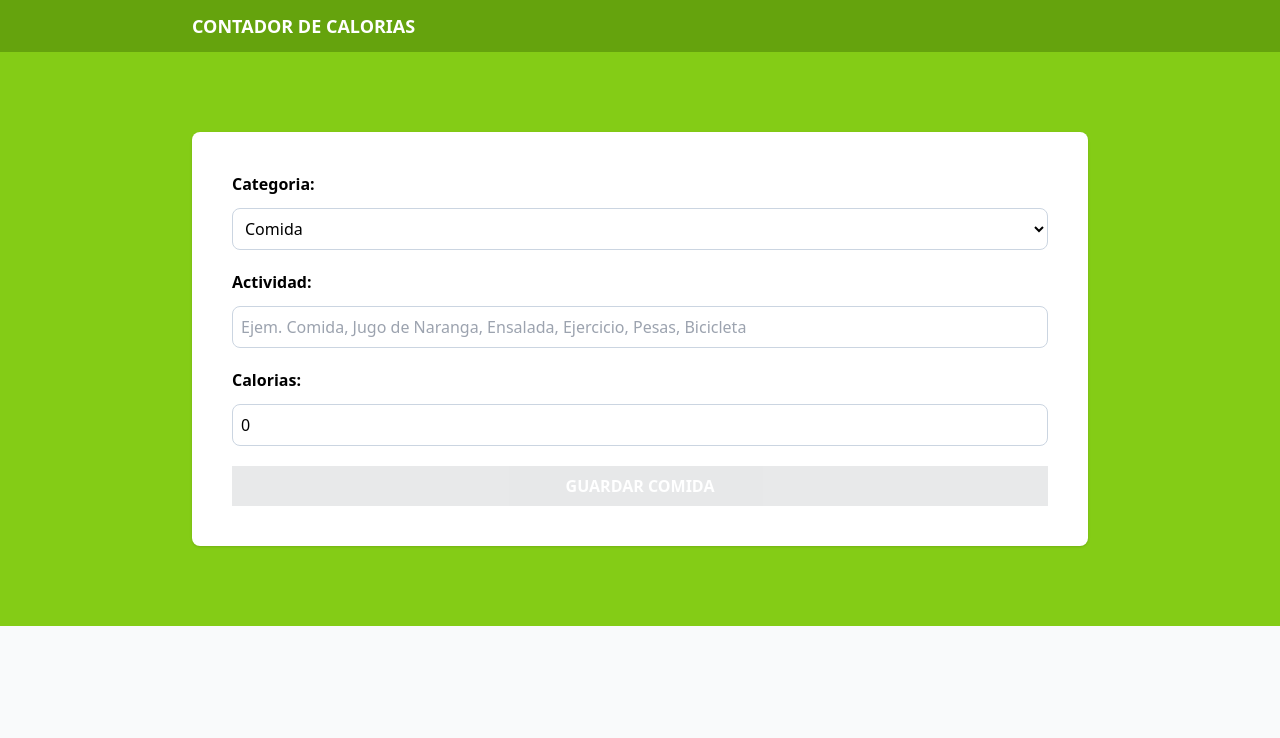
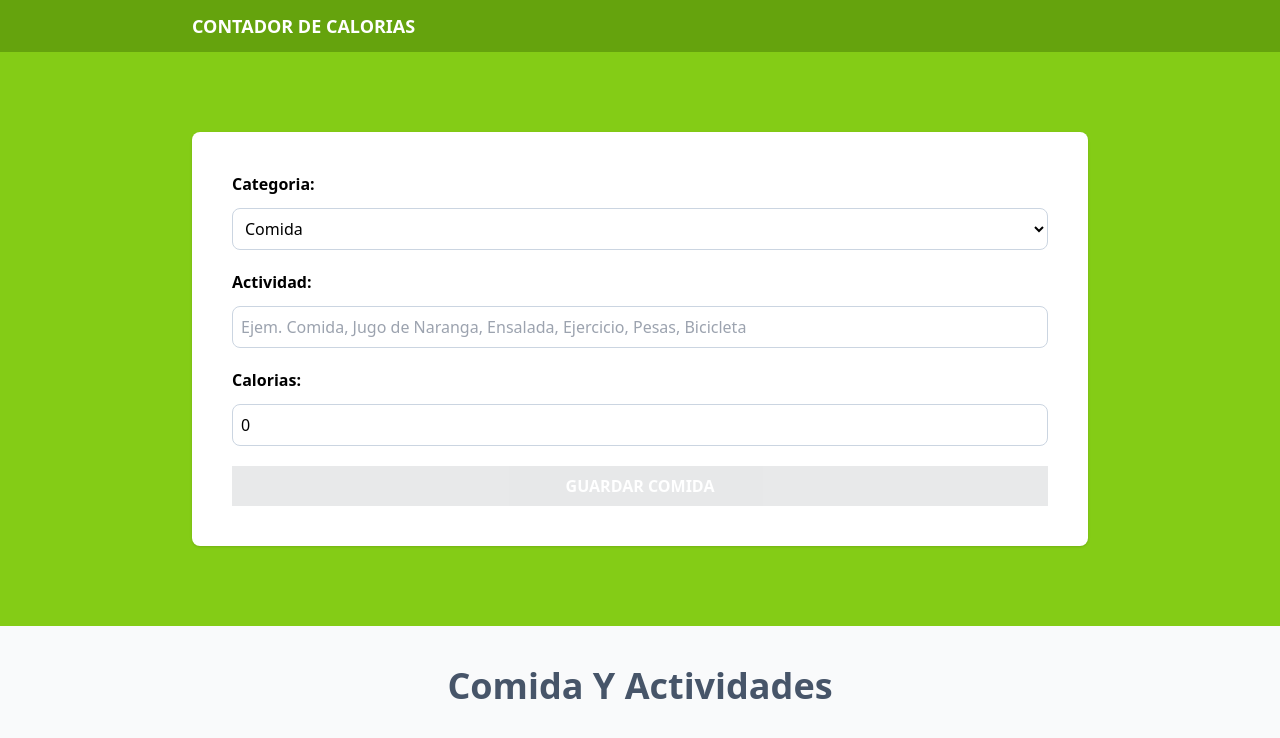
Before and after one commit to joninoni/contador-calorias-ts, a React (Vite) app: page / in a window 1280 px wide. Shown: the top 738 px of the page. Built offline with nearby package versions, Linux system fonts and the light colour scheme.

Commit message:
creo el componente que listara las actividades

```diff
--- a/src/App.tsx
+++ b/src/App.tsx
@@ -1,6 +1,7 @@
 import {useReducer} from "react"
 import Form from "./components/Form"
 import { activityReducer,initialState} from "./reducers/activityReducer"
+import ActivityList from "./components/ActivityList"
 
 function App() {
 
@@ -23,6 +24,12 @@ function App() {
 					/>
 				</div>
 			</section>
+
+			<section className=" p-10 mx-auto max-w-4xl">
+				<ActivityList
+					activities={state.activities}
+				/>
+			</section>
 		</>
 	)
 }
--- /dev/null
+++ b/src/components/ActivityList.tsx
@@ -0,0 +1,31 @@
+import { Activity } from "../types"
+
+type ActivityListProps = {
+  activities : Activity[]
+}
+
+const ActivityList = ({activities} : ActivityListProps) => {
+    return (
+        <>
+            <h2 className=" text-4xl text-center text-slate-600 font-bold">Comida Y Actividades</h2>
+
+            {activities.map( activity => (
+                <div key={activity.id}>
+                    <div className=" space-y-2 relative">
+
+                        <p>{activity.category}</p>
+
+                        <p className=" text-2xl font-bold pt-5">{activity.name}</p>
+
+                        <p className=" font-black text-4xl text-lime-500">
+                            {activity.calories} {""}
+                            <span>Calorias</span>
+                        </p>
+                    </div>
+                </div>
+            ))}
+        </>
+    )
+}
+
+export default ActivityList
```
